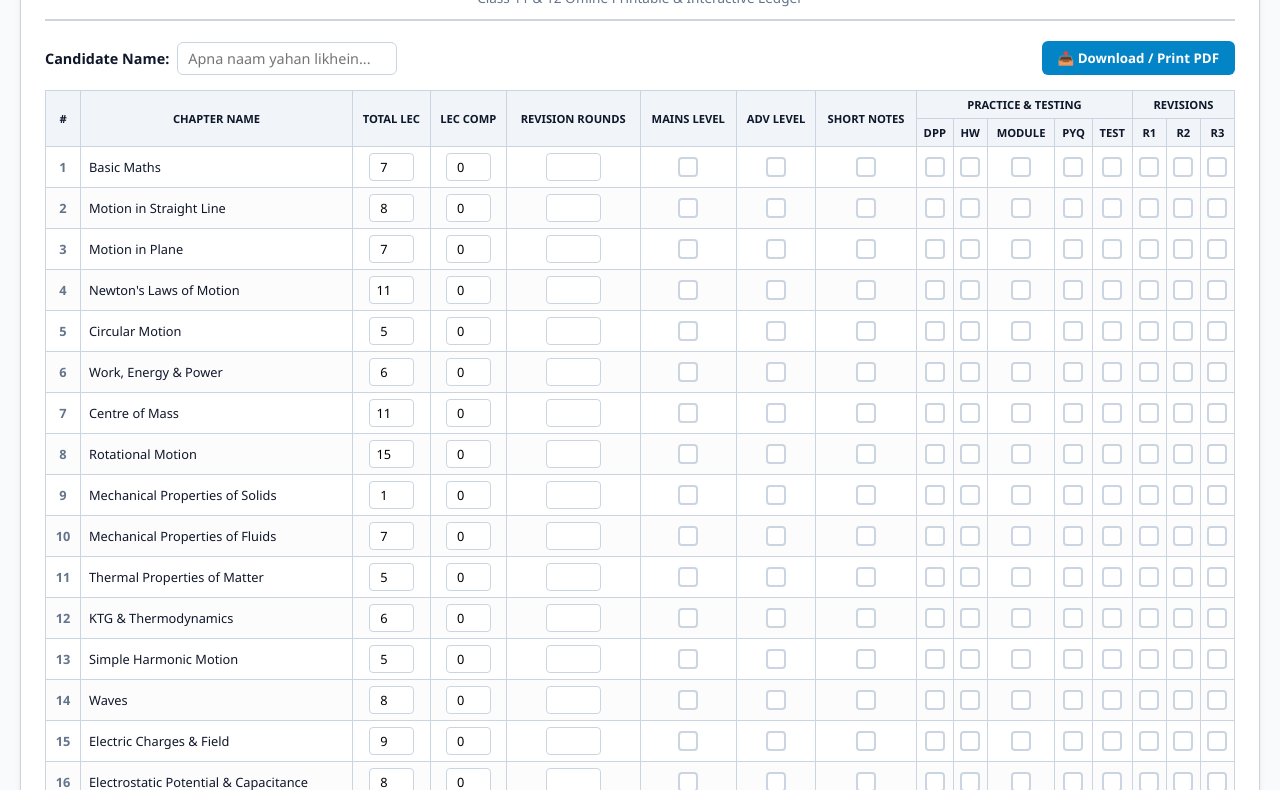
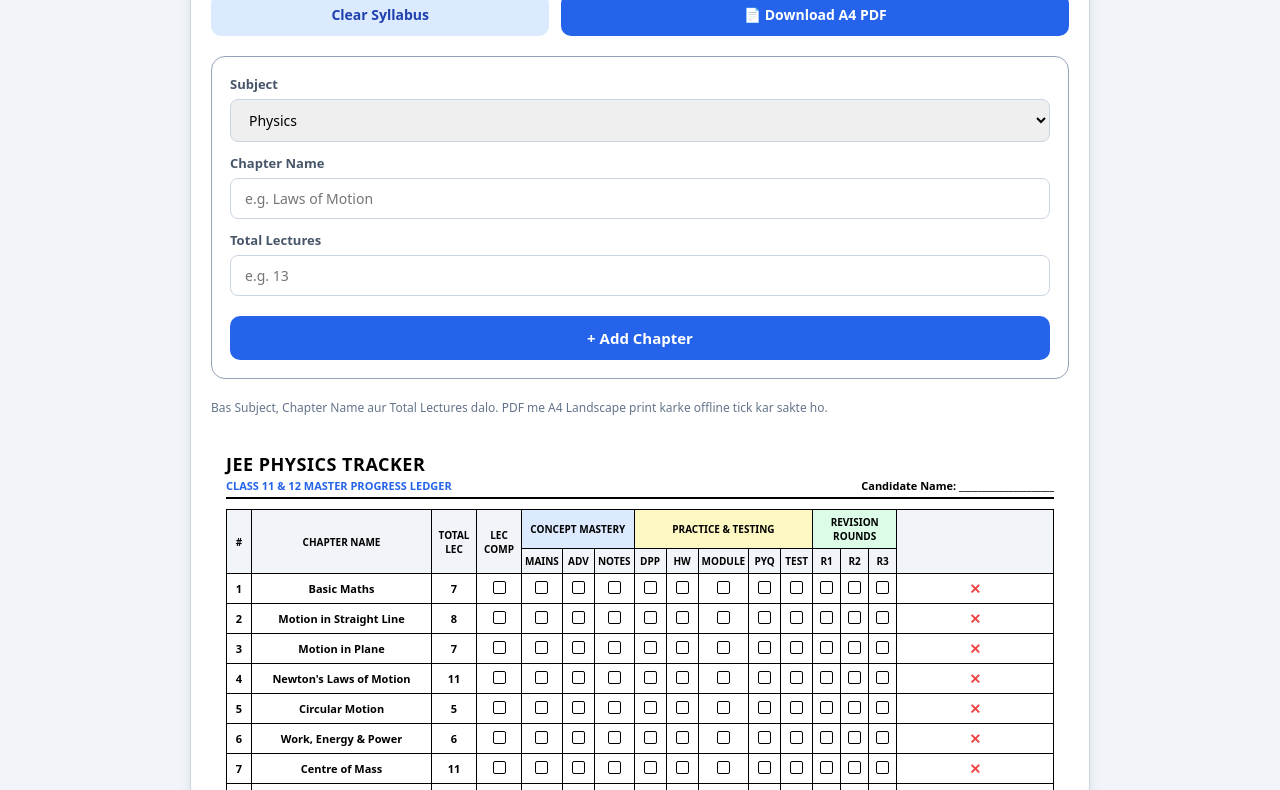
Before and after one commit to raj4rchives/Random, a website: page index.html in a window 1280 px wide. Shown: the part 96-886 px from the top of the page. Drawn offline with Linux system fonts and the light colour scheme.

Commit message:
Revamp syllabus tracker layout and functionality
Updated the title and improved styling for the syllabus tracker. Added functionality for PDF download and enhanced the form for adding chapters.

```diff
--- a/index.html
+++ b/index.html
@@ -3,346 +3,466 @@
 <head>
     <meta charset="UTF-8">
     <meta name="viewport" content="width=device-width, initial-scale=1.0">
-    <title>JEE Physics Master Syllabus Tracker</title>
+    <title>Syllabus Tracker - 370R</title>
+    <!-- html2pdf.js for clean PDF export -->
+    <script src="https://cdnjs.cloudflare.com/ajax/libs/html2pdf.js/0.10.1/html2pdf.bundle.min.js"></script>
     <style>
-        :root {
-            --bg-color: #f8fafc;
-            --card-bg: #ffffff;
-            --border-color: #cbd5e1;
-            --text-main: #0f172a;
-            --text-muted: #64748b;
-            --accent-blue: #0284c7;
-            --accent-green: #16a34a;
-        }
-
         * {
             box-sizing: border-box;
             margin: 0;
             padding: 0;
-            font-family: 'Segoe UI', system-ui, sans-serif;
+            font-family: system-ui, -apple-system, BlinkMacSystemFont, 'Segoe UI', Roboto, sans-serif;
         }
 
         body {
-            background-color: var(--bg-color);
-            color: var(--text-main);
-            padding: 20px;
+            background-color: #f1f5f9;
+            color: #1e293b;
+            padding: 15px;
+            display: flex;
+            justify-content: center;
         }
 
-        .container {
-            max-width: 1450px;
-            margin: 0 auto;
-            background: var(--card-bg);
-            border: 1px solid var(--border-color);
-            border-radius: 12px;
-            padding: 24px;
-            box-shadow: 0 4px 6px -1px rgba(0, 0, 0, 0.1);
+        .app-card {
+            width: 100%;
+            max-width: 900px;
+            background: white;
+            border-radius: 16px;
+            padding: 20px;
+            box-shadow: 0 4px 12px rgba(0,0,0,0.08);
+            border: 1px solid #cbd5e1;
         }
 
-        header {
-            text-align: center;
+        /* Top Bar & Actions */
+        .top-header {
+            display: flex;
+            align-items: center;
+            gap: 12px;
             margin-bottom: 20px;
-            border-bottom: 2px solid var(--border-color);
-            padding-bottom: 12px;
-            position: relative;
         }
 
-        header h1 {
-            font-size: 1.6rem;
-            color: var(--accent-blue);
-            text-transform: uppercase;
-            letter-spacing: 0.5px;
-        }
-
-        .top-controls {
-            display: flex;
-            justify-content: space-between;
-            align-items: center;
-            margin-bottom: 15px;
-            flex-wrap: wrap;
-            gap: 10px;
-        }
-
-        .candidate-box {
+        .header-title {
             display: flex;
             align-items: center;
             gap: 8px;
-            font-weight: 600;
-            font-size: 0.9rem;
         }
 
-        .candidate-box input {
-            padding: 6px 10px;
-            border: 1px solid var(--border-color);
-            border-radius: 6px;
-            font-size: 0.9rem;
-            width: 220px;
+        .header-title h1 {
+            font-size: 22px;
+            font-weight: 800;
+            color: #0f172a;
         }
 
-        .btn-download {
-            background-color: var(--accent-blue);
-            color: white;
-            border: none;
-            padding: 8px 16px;
-            border-radius: 6px;
-            font-weight: 600;
-            cursor: pointer;
-            transition: background 0.2s;
+        .action-grid {
+            display: grid;
+            grid-template-columns: 1fr 1.5fr;
+            gap: 12px;
+            margin-bottom: 20px;
         }
 
-        .btn-download:hover {
-            background-color: #0369a1;
-        }
-
-        .table-container {
-            overflow-x: auto;
-        }
-
-        table {
-            width: 100%;
-            border-collapse: collapse;
-            text-align: center;
-            font-size: 0.8rem;
-        }
-
-        th, td {
-            border: 1px solid var(--border-color);
-            padding: 6px 4px;
-            vertical-align: middle;
-        }
-
-        th {
-            background-color: #f1f5f9;
-            color: var(--text-main);
-            font-weight: 700;
-            text-transform: uppercase;
-            font-size: 0.7rem;
-        }
-
-        tr:nth-child(even) {
-            background-color: #fcfcfc;
-        }
-
-        .chapter-col {
-            text-align: left;
-            font-weight: 500;
-            padding-left: 8px;
-            min-width: 180px;
-        }
-
-        .num-col {
-            font-weight: bold;
-            color: var(--text-muted);
-            width: 35px;
-        }
-
-        .lec-input {
-            width: 45px;
-            text-align: center;
-            padding: 4px;
-            border: 1px solid var(--border-color);
-            border-radius: 4px;
-            font-size: 0.8rem;
-        }
-
-        /* Custom Checkbox */
-        .track-box {
-            width: 20px;
-            height: 20px;
-            border: 2px solid var(--border-color);
-            border-radius: 4px;
-            margin: 0 auto;
+        .btn {
+            padding: 12px 16px;
+            border-radius: 10px;
+            font-weight: 600;
+            font-size: 14px;
+            border: none;
             cursor: pointer;
             display: flex;
             align-items: center;
             justify-content: center;
-            background: white;
-            transition: all 0.1s;
+            gap: 6px;
+            transition: all 0.2s;
         }
 
-        .track-box.checked {
-            background-color: var(--accent-green);
-            border-color: var(--accent-green);
-            color: white;
-            font-weight: bold;
-            font-size: 12px;
+        .btn-clear {
+            background-color: #dbeafe;
+            color: #1e40af;
         }
 
-        .track-box.checked::after {
-            content: '✓';
+        .btn-clear:hover {
+            background-color: #bfdbfe;
+        }
+
+        .btn-download {
+            background-color: #2563eb;
+            color: white;
+        }
+
+        .btn-download:hover {
+            background-color: #1d4ed8;
+        }
+
+        /* Input Form Container */
+        .form-card {
+            border: 1.5px solid #94a3b8;
+            border-radius: 14px;
+            padding: 18px;
+            background-color: #ffffff;
+            margin-bottom: 20px;
+        }
+
+        .form-group {
+            margin-bottom: 12px;
+        }
+
+        .form-group label {
+            display: block;
+            font-size: 13px;
+            font-weight: 600;
+            color: #475569;
+            margin-bottom: 6px;
+        }
+
+        .form-control {
+            width: 100%;
+            padding: 10px 14px;
+            border-radius: 8px;
+            border: 1.5px solid #cbd5e1;
+            font-size: 14px;
+            outline: none;
+        }
+
+        .form-control:focus {
+            border-color: #2563eb;
+        }
+
+        .btn-add {
+            width: 100%;
+            background-color: #2563eb;
+            color: white;
+            padding: 12px;
+            border-radius: 10px;
+            font-weight: 700;
+            font-size: 15px;
+            border: none;
+            cursor: pointer;
+            margin-top: 8px;
+        }
+
+        .btn-add:hover {
+            background-color: #1d4ed8;
+        }
+
+        .info-text {
+            font-size: 12px;
+            color: #64748b;
+            margin-bottom: 20px;
+            line-height: 1.5;
+        }
+
+        /* --- PDF PRINT TEMPLATE (Exact Image 1 Style) --- */
+        #pdf-render-area {
+            background: white;
+            padding: 15px;
+            color: #000;
+            overflow-x: auto;
+        }
+
+        .pdf-header-row {
+            display: flex;
+            justify-content: space-between;
+            align-items: flex-end;
+            border-bottom: 2px solid #000;
+            padding-bottom: 4px;
+            margin-bottom: 10px;
+        }
+
+        .pdf-title-main {
+            font-size: 18px;
+            font-weight: 900;
+            text-transform: uppercase;
+            color: #000;
+            letter-spacing: 0.5px;
+        }
+
+        .pdf-subtitle {
+            font-size: 11px;
+            font-weight: 700;
+            color: #2563eb;
+            text-transform: uppercase;
+            margin-top: 2px;
+        }
+
+        .pdf-meta {
+            font-size: 11px;
+            font-weight: 700;
+            color: #000;
+        }
+
+        /* Exact Black Borders & Layout */
+        table.tracker-table {
+            width: 100%;
+            border-collapse: collapse;
+            font-size: 11px;
+        }
+
+        table.tracker-table th,
+        table.tracker-table td {
+            border: 1px solid #000000 !important; /* Strict Black Borders */
+            padding: 5px 3px;
+            text-align: center;
+            vertical-align: middle;
+            color: #000;
+        }
+
+        /* Colored Section Headers */
+        th.head-main {
+            background-color: #f1f5f9;
+            font-size: 10px;
+            font-weight: 800;
+        }
+
+        th.head-concept {
+            background-color: #dbeafe;
+            color: #1e40af;
+            font-weight: 800;
+            font-size: 10px;
+        }
+
+        th.head-practice {
+            background-color: #fef9c3;
+            color: #854d0e;
+            font-weight: 800;
+            font-size: 10px;
+        }
+
+        th.head-revision {
+            background-color: #dcfce7;
+            color: #166534;
+            font-weight: 800;
+            font-size: 10px;
+        }
+
+        td.chap-cell {
+            text-align: left;
+            padding-left: 8px;
+            font-weight: 700;
+            font-size: 11px;
+        }
+
+        .box-tick {
+            display: inline-block;
+            width: 13px;
+            height: 13px;
+            border: 1px solid #000;
+            border-radius: 2px;
+            background: #fff;
+        }
+
+        .btn-delete-row {
+            background: none;
+            border: none;
+            color: #ef4444;
+            font-weight: bold;
+            cursor: pointer;
+            font-size: 14px;
         }
 
         @media print {
-            body {
-                background: white;
-                padding: 0;
-            }
-            .container {
-                border: none;
-                box-shadow: none;
-                padding: 0;
-            }
-            .btn-download {
-                display: none;
-            }
-            .candidate-box input {
-                border: none;
-                border-bottom: 1px solid #000;
-                border-radius: 0;
-            }
-            th {
-                background-color: #eee !important;
-                -webkit-print-color-adjust: exact;
-            }
+            .btn-delete-row { display: none; }
         }
     </style>
 </head>
 <body>
 
-<div class="container">
-    <header>
-        <h1>JEE Physics Master Syllabus Tracker</h1>
-        <p style="font-size: 0.85rem; color: #64748b; margin-top: 4px;">Class 11 & 12 Offline Printable & Interactive Ledger</p>
-    </header>
-
-    <div class="top-controls">
-        <div class="candidate-box">
-            <label for="candidateName">Candidate Name:</label>
-            <input type="text" id="candidateName" placeholder="Apna naam yahan likhein..." oninput="saveData()">
+<div class="app-card">
+    <!-- Header -->
+    <div class="top-header">
+        <div class="header-title">
+            <span style="font-size: 24px;">📚</span>
+            <h1>Syllabus Tracker</h1>
         </div>
-        <button class="btn-download" onclick="window.print()">📥 Download / Print PDF</button>
     </div>
 
-    <div class="table-container">
-        <table id="trackerTable">
+    <!-- Action Buttons -->
+    <div class="action-grid">
+        <button class="btn btn-clear" onclick="clearSyllabus()">Clear Syllabus</button>
+        <button class="btn btn-download" onclick="downloadPDF()">📄 Download A4 PDF</button>
+    </div>
+
+    <!-- Input Form -->
+    <div class="form-card">
+        <div class="form-group">
+            <label>Subject</label>
+            <select id="subjectSelect" class="form-control">
+                <option value="Physics">Physics</option>
+                <option value="Chemistry">Chemistry</option>
+                <option value="Mathematics">Mathematics</option>
+            </select>
+        </div>
+
+        <div class="form-group">
+            <label>Chapter Name</label>
+            <input type="text" id="chapNameInput" class="form-control" placeholder="e.g. Laws of Motion">
+        </div>
+
+        <div class="form-group">
+            <label>Total Lectures</label>
+            <input type="number" id="totLecInput" class="form-control" placeholder="e.g. 13">
+        </div>
+
+        <button class="btn-add" onclick="addChapter()">+ Add Chapter</button>
+    </div>
+
+    <p class="info-text">
+        Bas Subject, Chapter Name aur Total Lectures dalo. PDF me A4 Landscape print karke offline tick kar sakte ho.
+    </p>
+
+    <!-- PDF Printable Container (Image 1 Format) -->
+    <div id="pdf-render-area">
+        <div class="pdf-header-row">
+            <div>
+                <div class="pdf-title-main" id="displaySubjectTitle">JEE PHYSICS TRACKER</div>
+                <div class="pdf-subtitle">CLASS 11 & 12 MASTER PROGRESS LEDGER</div>
+            </div>
+            <div class="pdf-meta">
+                Candidate Name: _____________________
+            </div>
+        </div>
+
+        <table class="tracker-table">
             <thead>
                 <tr>
-                    <th rowspan="2">#</th>
-                    <th rowspan="2">Chapter Name</th>
-                    <th rowspan="2">Total Lec</th>
-                    <th rowspan="2">Lec Comp</th>
-                    <th rowspan="2">Revision Rounds</th>
-                    <th rowspan="2">Mains Level</th>
-                    <th rowspan="2">Adv Level</th>
-                    <th rowspan="2">Short Notes</th>
-                    <th colspan="5">Practice & Testing</th>
-                    <th colspan="3">Revisions</th>
+                    <th rowspan="2" class="head-main" style="width: 25px;">#</th>
+                    <th rowspan="2" class="head-main" style="width: 180px;">CHAPTER NAME</th>
+                    <th rowspan="2" class="head-main" style="width: 45px;">TOTAL LEC</th>
+                    <th rowspan="2" class="head-main" style="width: 45px;">LEC COMP</th>
+                    <th colspan="3" class="head-concept">CONCEPT MASTERY</th>
+                    <th colspan="5" class="head-practice">PRACTICE & TESTING</th>
+                    <th colspan="3" class="head-revision">REVISION ROUNDS</th>
+                    <th rowspan="2" class="head-main btn-delete-row"></th>
                 </tr>
                 <tr>
-                    <th>DPP</th>
-                    <th>HW</th>
-                    <th>Module</th>
-                    <th>PYQ</th>
-                    <th>Test</th>
-                    <th>R1</th>
-                    <th>R2</th>
-                    <th>R3</th>
+                    <th class="head-main" style="width: 32px;">MAINS</th>
+                    <th class="head-main" style="width: 32px;">ADV</th>
+                    <th class="head-main" style="width: 38px;">NOTES</th>
+                    <th class="head-main" style="width: 32px;">DPP</th>
+                    <th class="head-main" style="width: 32px;">HW</th>
+                    <th class="head-main" style="width: 42px;">MODULE</th>
+                    <th class="head-main" style="width: 32px;">PYQ</th>
+                    <th class="head-main" style="width: 32px;">TEST</th>
+                    <th class="head-main" style="width: 28px;">R1</th>
+                    <th class="head-main" style="width: 28px;">R2</th>
+                    <th class="head-main" style="width: 28px;">R3</th>
                 </tr>
             </thead>
-            <tbody id="tableBody">
-                <!-- Javascript will generate rows here -->
+            <tbody id="chapterTableBody">
+                <!-- Chapters will be rendered here dynamically -->
             </tbody>
         </table>
     </div>
 </div>
 
 <script>
-    const chapters = [
-        "Basic Maths", "Motion in Straight Line", "Motion in Plane",
-        "Newton's Laws of Motion", "Circular Motion", "Work, Energy & Power",
-        "Centre of Mass", "Rotational Motion", "Mechanical Properties of Solids",
-        "Mechanical Properties of Fluids", "Thermal Properties of Matter",
-        "KTG & Thermodynamics", "Simple Harmonic Motion", "Waves",
-        "Electric Charges & Field", "Electrostatic Potential & Capacitance",
-        "Current Electricity", "Moving Charges & Magnetism", "Electromagnetic Induction",
-        "Gravitation", "Alternating Current", "Ray Optics", "Electromagnetic Waves",
-        "Wave Optics", "Modern Physics", "Units & Measurements", "Semiconductors"
+    // Default Initial Chapters Data
+    const defaultData = [
+        { name: "Basic Maths", total: 7 },
+        { name: "Motion in Straight Line", total: 8 },
+        { name: "Motion in Plane", total: 7 },
+        { name: "Newton's Laws of Motion", total: 11 },
+        { name: "Circular Motion", total: 5 },
+        { name: "Work, Energy & Power", total: 6 },
+        { name: "Centre of Mass", total: 11 },
+        { name: "Rotational Motion", total: 15 },
+        { name: "Mechanical Properties of Solids", total: 1 },
+        { name: "Mechanical Properties of Fluids", total: 7 },
+        { name: "Thermal Properties of Matter", total: 5 },
+        { name: "KTG & Thermodynamics", total: 6 },
+        { name: "Simple Harmonic Motion", total: 5 }
     ];
 
-    const defaultLectures = [7, 8, 7, 11, 5, 6, 11, 15, 1, 7, 5, 6, 5, 8, 9, 8, 7, 7, 6, 5, 4, 10, 2, 5, 10, 2, 5];
+    let currentSyllabus = [];
 
-    function buildTable() {
-        const tbody = document.getElementById('tableBody');
+    function init() {
+        const saved = localStorage.getItem('custom_jee_syllabus_tracker');
+        if (saved) {
+            currentSyllabus = JSON.parse(saved);
+        } else {
+            currentSyllabus = [...defaultData];
+        }
+        renderTable();
+    }
+
+    function renderTable() {
+        const tbody = document.getElementById('chapterTableBody');
+        const subject = document.getElementById('subjectSelect').value;
+        document.getElementById('displaySubjectTitle').innerText = `JEE ${subject.toUpperCase()} TRACKER`;
+
         let html = '';
-        chapters.forEach((chap, index) => {
+        currentSyllabus.forEach((item, index) => {
             html += `
                 <tr>
-                    <td class="num-col">${index + 1}</td>
-                    <td class="chapter-col">${chap}</td>
-                    <td><input type="number" class="lec-input" id="total_${index}" value="${defaultLectures[index]}" oninput="saveData()"></td>
-                    <td><input type="number" class="lec-input" id="comp_${index}" value="0" oninput="saveData()"></td>
-                    <td><input type="text" class="lec-input" style="width:55px;" id="rev_${index}" value="" oninput="saveData()"></td>
-                    <td><div class="track-box" id="mains_${index}" onclick="toggleBox(this)"></div></td>
-                    <td><div class="track-box" id="adv_${index}" onclick="toggleBox(this)"></div></td>
-                    <td><div class="track-box" id="notes_${index}" onclick="toggleBox(this)"></div></td>
-                    <td><div class="track-box" id="dpp_${index}" onclick="toggleBox(this)"></div></td>
-                    <td><div class="track-box" id="hw_${index}" onclick="toggleBox(this)"></div></td>
-                    <td><div class="track-box" id="mod_${index}" onclick="toggleBox(this)"></div></td>
-                    <td><div class="track-box" id="pyq_${index}" onclick="toggleBox(this)"></div></td>
-                    <td><div class="track-box" id="test_${index}" onclick="toggleBox(this)"></div></td>
-                    <td><div class="track-box" id="r1_${index}" onclick="toggleBox(this)"></div></td>
-                    <td><div class="track-box" id="r2_${index}" onclick="toggleBox(this)"></div></td>
-                    <td><div class="track-box" id="r3_${index}" onclick="toggleBox(this)"></div></td>
+                    <td><strong>${index + 1}</strong></td>
+                    <td class="chap-cell">${item.name}</td>
+                    <td><strong>${item.total}</strong></td>
+                    <td><span class="box-tick"></span></td>
+                    <td><span class="box-tick"></span></td>
+                    <td><span class="box-tick"></span></td>
+                    <td><span class="box-tick"></span></td>
+                    <td><span class="box-tick"></span></td>
+                    <td><span class="box-tick"></span></td>
+                    <td><span class="box-tick"></span></td>
+                    <td><span class="box-tick"></span></td>
+                    <td><span class="box-tick"></span></td>
+                    <td><span class="box-tick"></span></td>
+                    <td><span class="box-tick"></span></td>
+                    <td><span class="box-tick"></span></td>
+                    <td class="btn-delete-row"><button class="btn-delete-row" onclick="deleteChapter(${index})">✕</button></td>
                 </tr>
             `;
         });
         tbody.innerHTML = html;
-        loadData();
+        localStorage.setItem('custom_jee_syllabus_tracker', JSON.stringify(currentSyllabus));
     }
 
-    function toggleBox(el) {
-        el.classList.toggle('checked');
-        saveData();
+    function addChapter() {
+        const name = document.getElementById('chapNameInput').value.trim();
+        const total = document.getElementById('totLecInput').value.trim();
+
+        if (!name || !total) {
+            alert('Kripya Chapter Name aur Total Lectures dono fill karein!');
+            return;
+        }
+
+        currentSyllabus.push({ name: name, total: total });
+        document.getElementById('chapNameInput').value = '';
+        document.getElementById('totLecInput').value = '';
+        renderTable();
     }
 
-    function saveData() {
-        const data = {
-            candidateName: document.getElementById('candidateName').value,
-            fields: {}
+    function deleteChapter(index) {
+        currentSyllabus.splice(index, 1);
+        renderTable();
+    }
+
+    function clearSyllabus() {
+        if (confirm('Kya aap saara syllabus data clear karna chahte hain?')) {
+            currentSyllabus = [];
+            renderTable();
+        }
+    }
+
+    function downloadPDF() {
+        const element = document.getElementById('pdf-render-area');
+
+        // Hide delete buttons during PDF generation
+        const deleteBtns = document.querySelectorAll('.btn-delete-row');
+        deleteBtns.forEach(btn => btn.style.display = 'none');
+
+        const opt = {
+            margin:       [0.2, 0.2, 0.2, 0.2],
+            filename:     'JEE_Syllabus_Tracker.pdf',
+            image:        { type: 'jpeg', quality: 0.98 },
+            html2canvas:  { scale: 3 },
+            jsPDF:        { unit: 'in', format: 'a4', orientation: 'landscape' }
         };
 
-        chapters.forEach((_, index) => {
-            data.fields[`total_${index}`] = document.getElementById(`total_${index}`).value;
-            data.fields[`comp_${index}`] = document.getElementById(`comp_${index}`).value;
-            data.fields[`rev_${index}`] = document.getElementById(`rev_${index}`).value;
-
-            ['mains', 'adv', 'notes', 'dpp', 'hw', 'mod', 'pyq', 'test', 'r1', 'r2', 'r3'].forEach(type => {
-                const box = document.getElementById(`${type}_${index}`);
-                data.fields[`${type}_${index}`] = box.classList.contains('checked');
-            });
-        });
-
-        localStorage.setItem('jee_physics_tracker_data', JSON.stringify(data));
-    }
-
-    function loadData() {
-        const saved = localStorage.getItem('jee_physics_tracker_data');
-        if (!saved) return;
-        const data = JSON.parse(saved);
-
-        if (data.candidateName) {
-            document.getElementById('candidateName').value = data.candidateName;
-        }
-
-        chapters.forEach((_, index) => {
-            if (data.fields[`total_${index}`] !== undefined) {
-                document.getElementById(`total_${index}`).value = data.fields[`total_${index}`];
-            }
-            if (data.fields[`comp_${index}`] !== undefined) {
-                document.getElementById(`comp_${index}`).value = data.fields[`comp_${index}`];
-            }
-            if (data.fields[`rev_${index}`] !== undefined) {
-                document.getElementById(`rev_${index}`).value = data.fields[`rev_${index}`];
-            }
-
-            ['mains', 'adv', 'notes', 'dpp', 'hw', 'mod', 'pyq', 'test', 'r1', 'r2', 'r3'].forEach(type => {
-                if (data.fields[`${type}_${index}`]) {
-                    document.getElementById(`${type}_${index}`).classList.add('checked');
-                }
-            });
+        html2pdf().set(opt).from(element).save().then(() => {
+            deleteBtns.forEach(btn => btn.style.display = '');
         });
     }
 
-    window.onload = buildTable;
+    document.getElementById('subjectSelect').addEventListener('change', renderTable);
+    window.onload = init;
 </script>
 
 </body>
```
